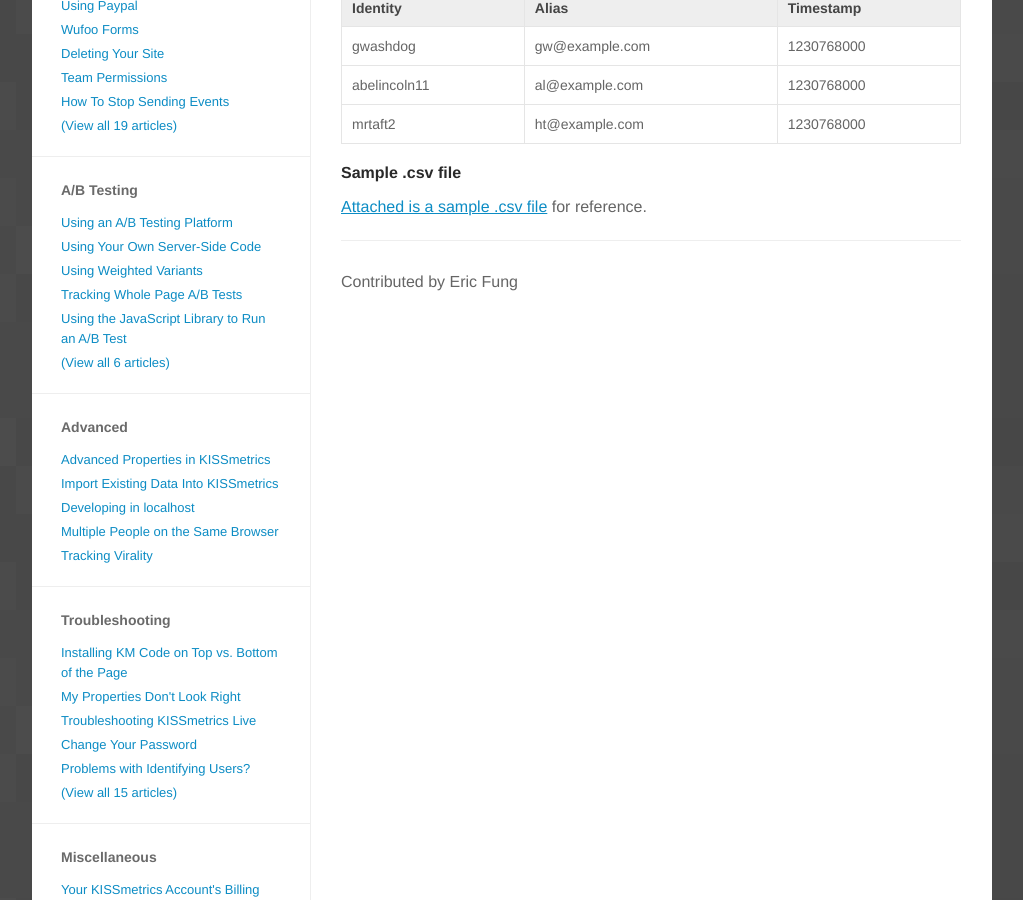
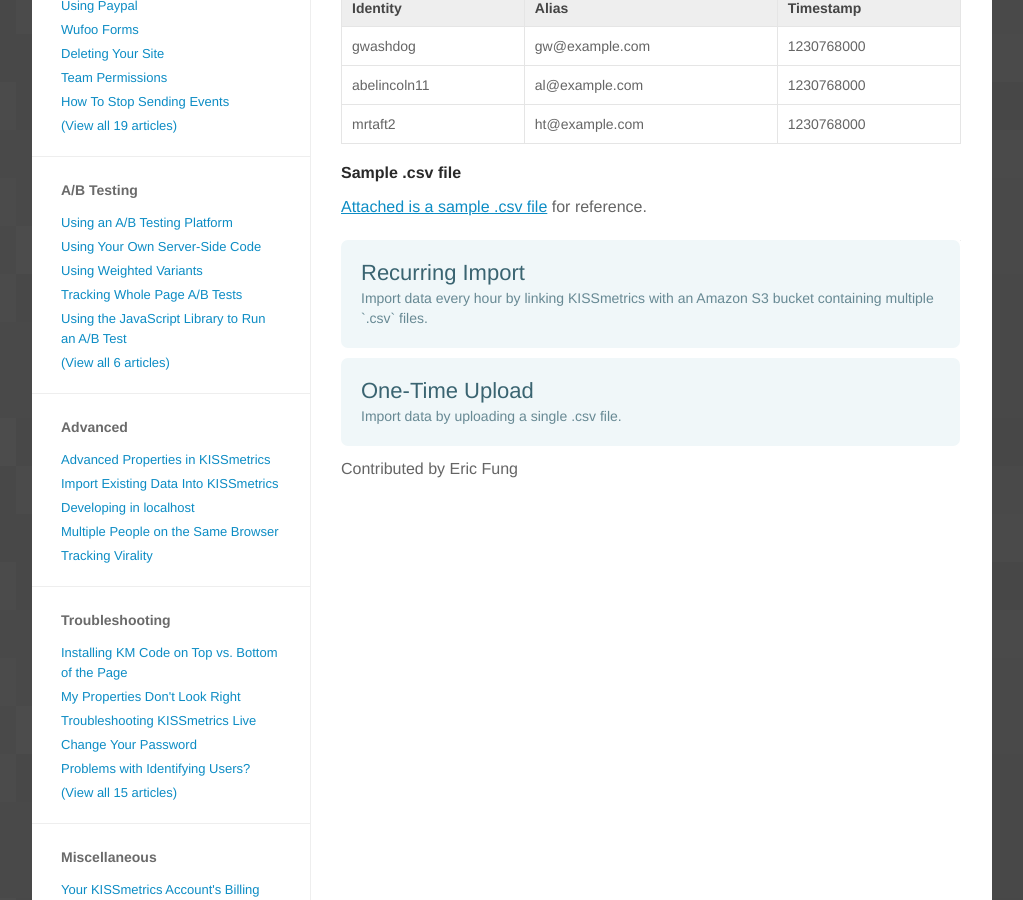
Before and after one commit to kissmetrics/km-support, a Jekyll site: the page built from _posts/2013-02-04-csv-import.md, in a window 1280 px wide and 900 px high, scrolled down 1838 px. Shown: the whole window, without its empty margins (128-1151 px from the left). Built offline with Jekyll 4.4.1, drawn with Linux system fonts in a browser that asks for light colours; nearby versions of some CDN libraries; Markdown is read by kramdown in place of the engine named in the settings; a script that is not in the unit is left out; comment, search, counter and statistics services are not loaded.

```diff
--- a/_posts/2013-02-04-csv-import.md
+++ b/_posts/2013-02-04-csv-import.md
@@ -68,6 +68,8 @@
 
 [Attached is a sample .csv file][sample-csv] for reference.
 
+{% include summaries/csv_import_summary.html %}
+
 [pep]: /getting-started/people-events-properties
 [common-methods]: /apis/common-methods
 [sample-csv]: https://s3.amazonaws.com/kissmetrics-support-files/assets/integrations/csv-import/csv-import-sample.csv
```
